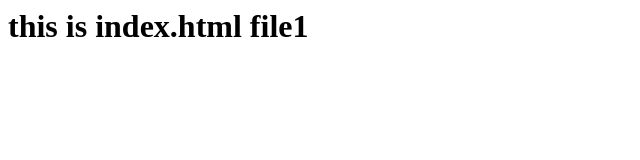
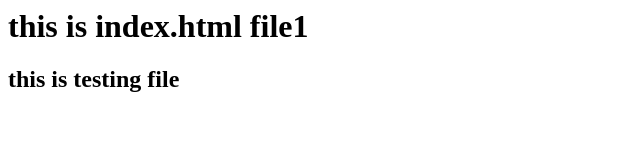
Before and after one commit to sundeep5032/vtgitrepo, a plain HTML site: page index.html in a window 1280 px wide. Shown: the whole page, without its empty margins (0-640 px from the left). Drawn offline with Linux system fonts and the light colour scheme.

Commit message:
added another header to index file

```diff
--- a/index.html
+++ b/index.html
@@ -1 +1,2 @@
 <h1>this is index.html file1</h1>
+<h2>this is testing file</h2>
```
